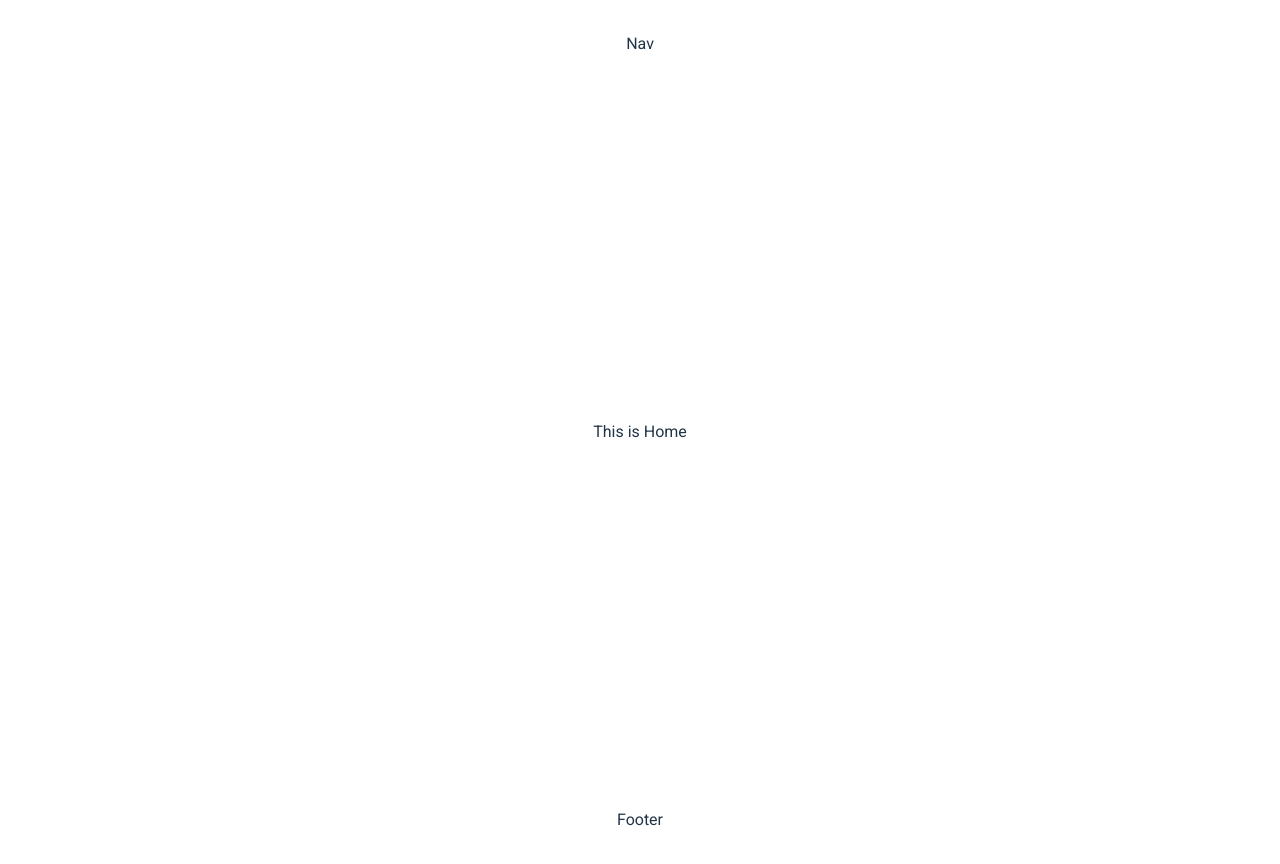
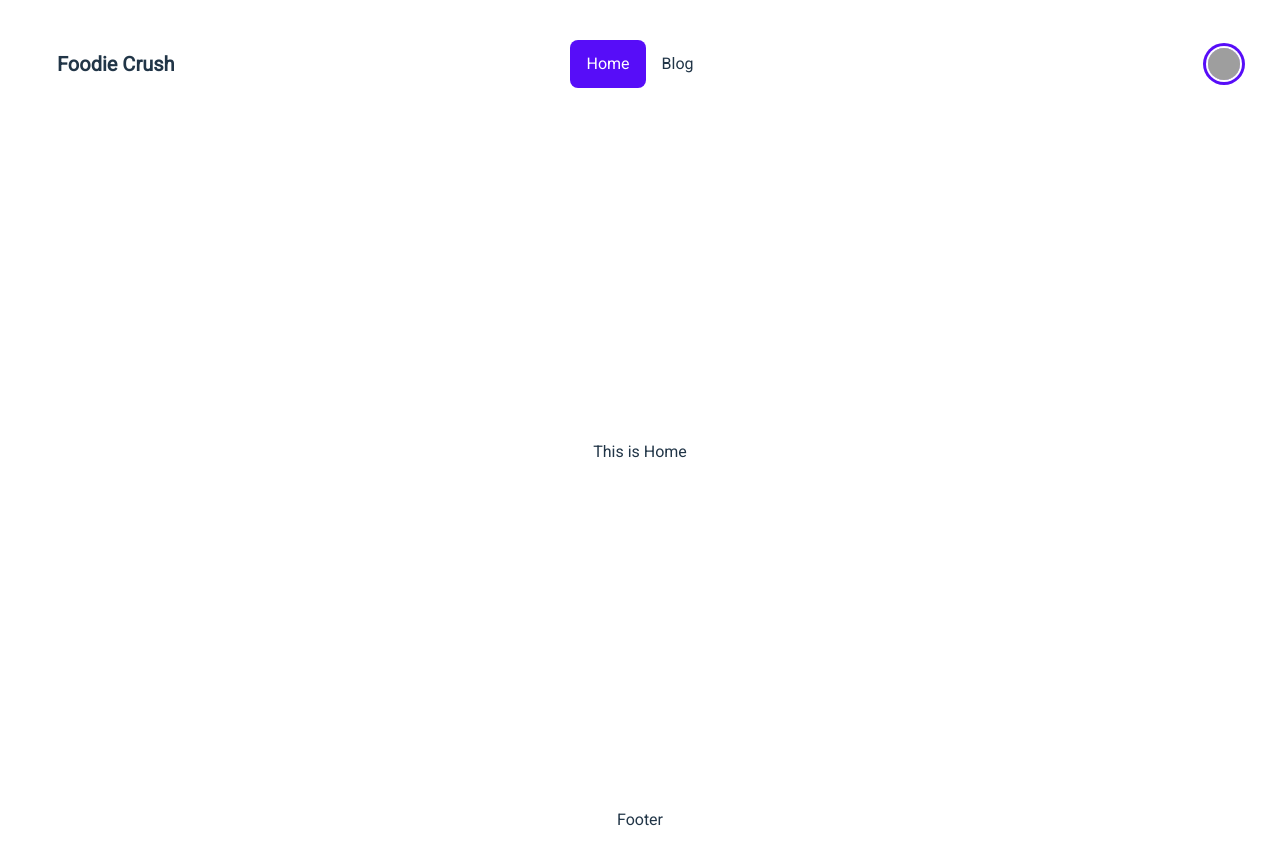
Before and after one commit to rahim-uddin-jsr/chef-recipe-hunter-client, a React (Vite) app: page / in a window 1280 px wide. Built offline with nearby package versions, Linux system fonts and the light colour scheme; grey boxes are pictures that could not be loaded.

Commit message:
navigationbar added

```diff
--- /dev/null
+++ b/src/Pages/Blog/Blog.jsx
@@ -0,0 +1,11 @@
+import React from "react";
+
+const Blog = () => {
+  return (
+    <div>
+      <h2>Blog</h2>
+    </div>
+  );
+};
+
+export default Blog;
--- a/src/routers/router/router.jsx
+++ b/src/routers/router/router.jsx
@@ -1,5 +1,6 @@
 import { createBrowserRouter } from "react-router-dom";
 import Main from "../../Layout/Main/Main";
+import Blog from "../../Pages/Blog/Blog";
 import ErrorPage from "../../Pages/ErrorPage/ErrorPage";
 import Home from "../../Pages/Home/Home/Home";
 import Login from "../../Pages/Login/Login";
@@ -12,6 +13,7 @@
     errorElement: <ErrorPage />,
     children: [
       { path: "/", element: <Home /> },
+      { path: "/blog", element: <Blog /> },
       { path: "/login", element: <Login /> },
       { path: "/register", element: <Registration /> },
     ],
--- a/src/shared/NavigationBar/NavigationBar.jsx
+++ b/src/shared/NavigationBar/NavigationBar.jsx
@@ -1,9 +1,92 @@
 import React from "react";
+import { Link, NavLink } from "react-router-dom";
 
 const NavigationBar = () => {
   return (
-    <div>
-      <h2>Nav</h2>
+    <div className="navbar bg-base-100">
+      <div className="navbar-start">
+        <div className="dropdown">
+          <label tabIndex={0} className="btn btn-ghost lg:hidden">
+            <svg
+              xmlns="http://www.w3.org/2000/svg"
+              className="h-5 w-5"
+              fill="none"
+              viewBox="0 0 24 24"
+              stroke="currentColor"
+            >
+              <path
+                strokeLinecap="round"
+                strokeLinejoin="round"
+                strokeWidth="2"
+                d="M4 6h16M4 12h8m-8 6h16"
+              />
+            </svg>
+          </label>
+          <ul
+            tabIndex={0}
+            className="menu menu-compact dropdown-content mt-3 p-2 shadow bg-base-100 rounded-box w-52"
+          >
+            <li>
+              <NavLink
+                className={({ isActive, isPending }) =>
+                  isPending ? "pending" : isActive ? "active" : ""
+                }
+                to="/"
+              >
+                Home
+              </NavLink>
+            </li>
+            <li tabIndex={0}>
+              <NavLink
+                to="/blog"
+                className={({ isActive, isPending }) =>
+                  isPending
+                    ? "pending justify-between"
+                    : isActive
+                    ? "active justify-between"
+                    : "justify-between"
+                }
+              >
+                Blog
+              </NavLink>
+            </li>
+          </ul>
+        </div>
+        <Link to="/" className="btn btn-ghost normal-case text-xl">
+          Foodie Crush
+        </Link>
+      </div>
+      <div className="navbar-center hidden lg:flex">
+        <ul className="menu menu-horizontal px-1">
+          <li>
+            <NavLink
+              className={({ isActive, isPending }) =>
+                isPending ? "pending" : isActive ? "active" : ""
+              }
+              to="/"
+            >
+              Home
+            </NavLink>
+          </li>
+          <li tabIndex={0}>
+            <NavLink
+              className={({ isActive, isPending }) =>
+                isPending ? "pending" : isActive ? "active" : ""
+              }
+              to="/blog"
+            >
+              Blog
+            </NavLink>
+          </li>
+        </ul>
+      </div>
+      <div className="navbar-end">
+        <div className="avatar tooltip" data-tip="Hello">
+          <div className="w-8 rounded-full ring ring-primary ring-offset-base-100 ring-offset-2">
+            <img src="/images/stock/photo-1534528741775-53994a69daeb.jpg" />
+          </div>
+        </div>
+      </div>
     </div>
   );
 };
```
